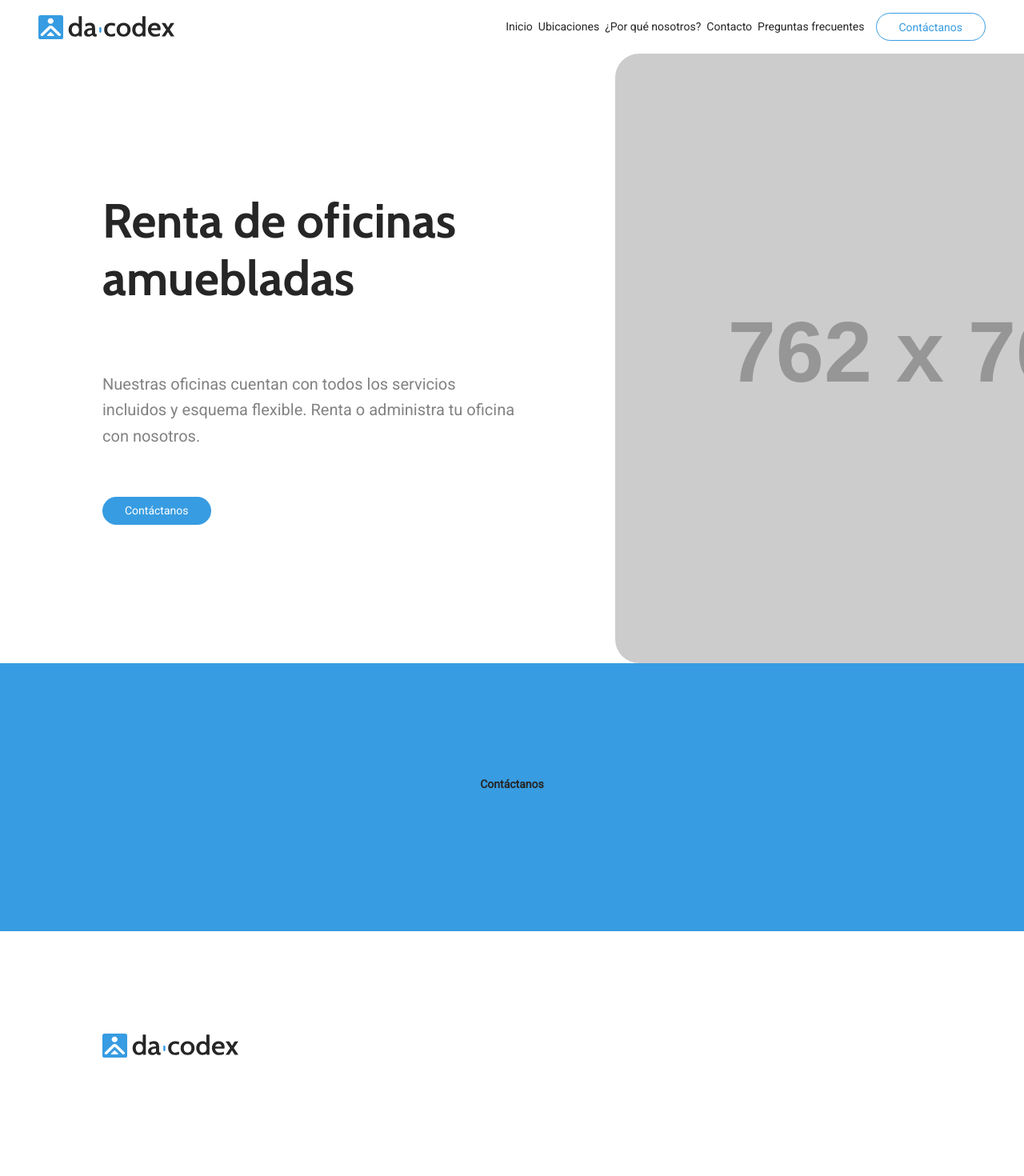
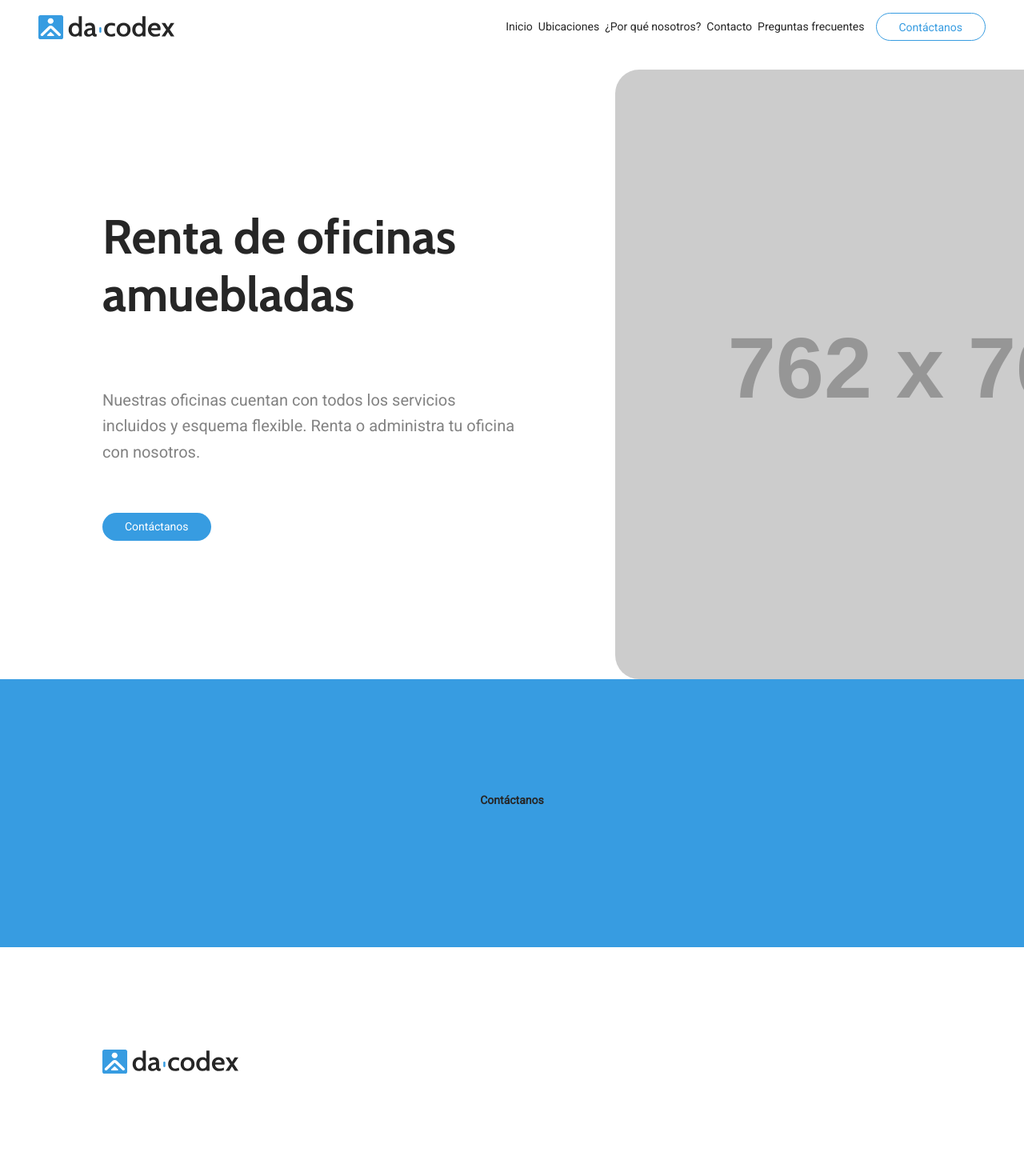
Before and after one commit to victorldleon/dacodex, a Jekyll site: the page built from index.html, in a window 1280 px wide. Shown: the whole page at 80% size. Built offline with Jekyll 4.4.1, drawn with Linux system fonts in a browser that asks for light colours; nearby versions of some CDN libraries.

Commit message:
fixed some css styles

```diff
--- a/_sass/main.sass
+++ b/_sass/main.sass
@@ -38,7 +38,7 @@
 .cover
     align-items: center
     display: flex
-    padding: 0 0 0 8em
+    padding: 20px 0 0 8em
     width: 100%
     .left-content
         align-items: flex-start
```
